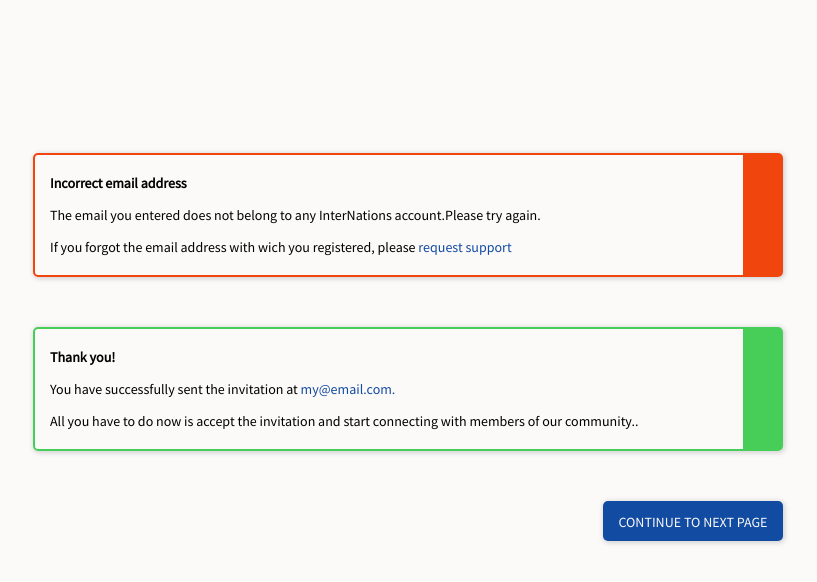
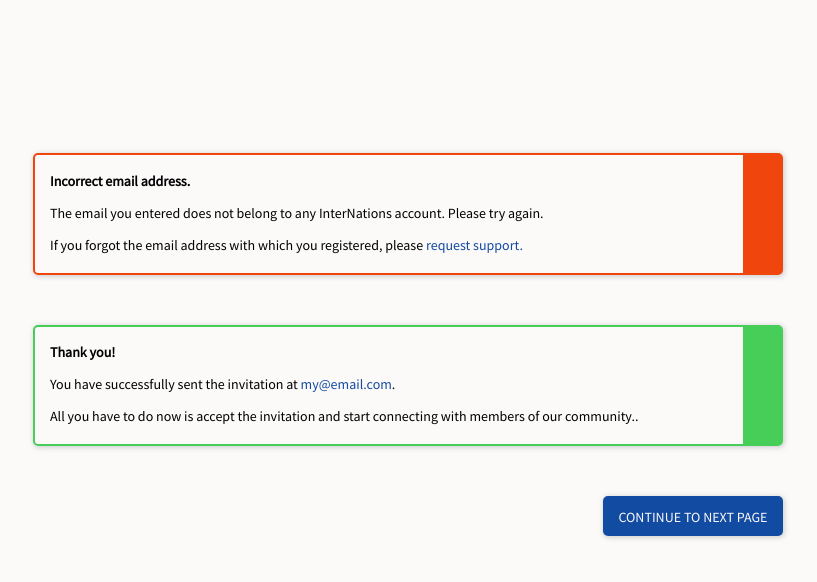
Before and after one commit to kestas144/hw2, a plain HTML site: page index.html in a window 1280 px wide. Shown: the whole page, without its empty margins (120-937 px from the left). Drawn offline with Linux system fonts and the light colour scheme.

Commit message:
small changes

```diff
--- a/index.html
+++ b/index.html
@@ -11,16 +11,16 @@
 <body>
 <div class="Container">
     <div class="Card Card--warning u-borderRadius u-margin u-boxShadow">
-        <p class="Card-title">Incorrect email address</p>
-        <p class="Card-text">The email you entered does not belong to any InterNations account.Please try again.</p>
-        <p> If you forgot the email address with wich you registered, please <a href="#" class="Card-link">request
-            support</a></p>
+        <h2 class="Card-title">Incorrect email address.</h2>
+        <p class="Card-text">The email you entered does not belong to any InterNations account. Please try again.</p>
+        <p> If you forgot the email address with which you registered, please <a href="#" class="Card-link">request
+            support.</a></p>
     </div>
 
     <div class="Card Card--success u-borderRadius u-margin u-boxShadow">
-        <p class="Card-title">Thank you!</p>
-        <p class="Card-text">You have successfully sent the invitation at <a href="#" class="Card-link">my@email.com.</a></p>
-        <p class="Card-text"> All you have to do now is accept the invitation and start connecting with members of our
+        <h2 class="Card-title">Thank you!</h2>
+        <p class="Card-text">You have successfully sent the invitation at <a href="#" class="Card-link">my@email.com</a>.</p>
+        <p class="Card-text">All you have to do now is accept the invitation and start connecting with members of our
             community..</p>
     </div>
     <div>
```
